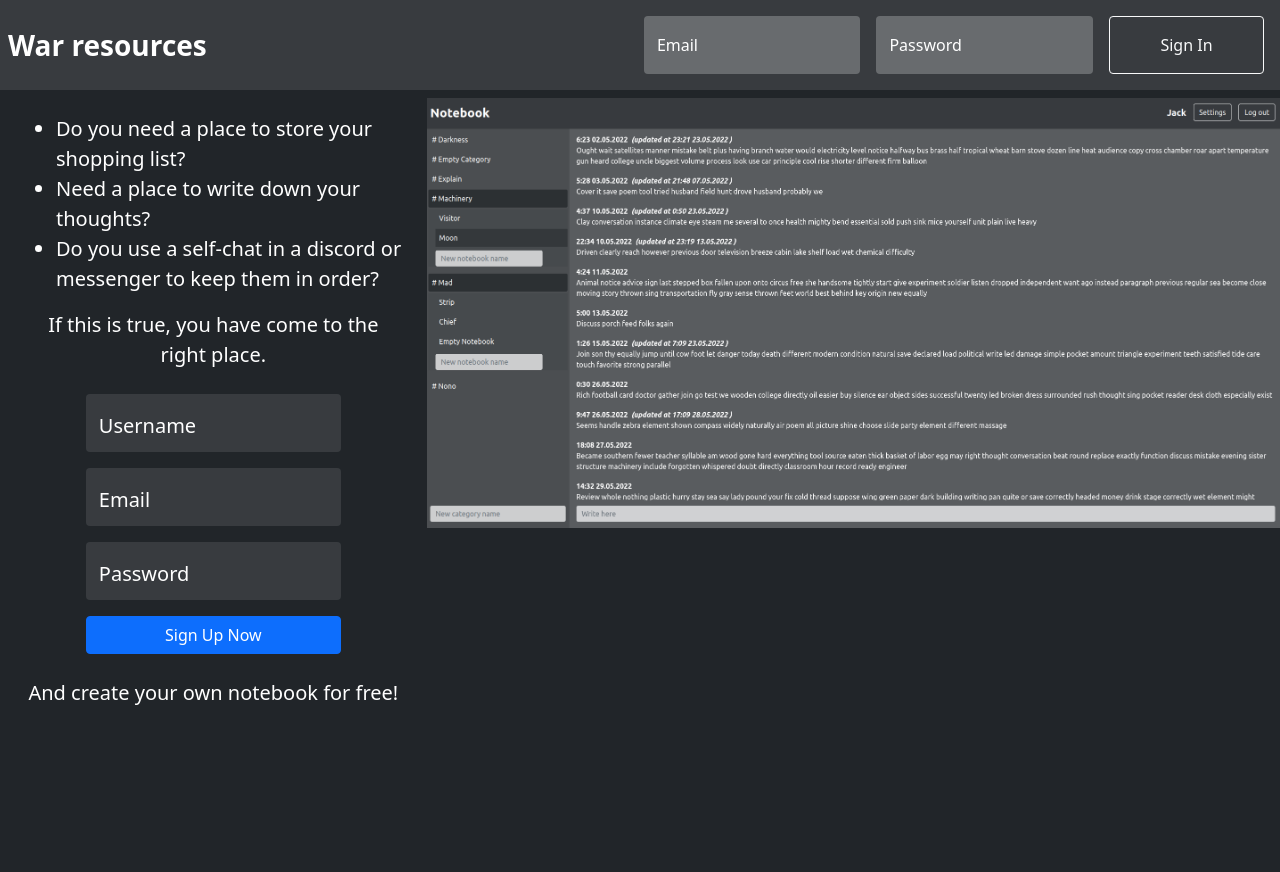
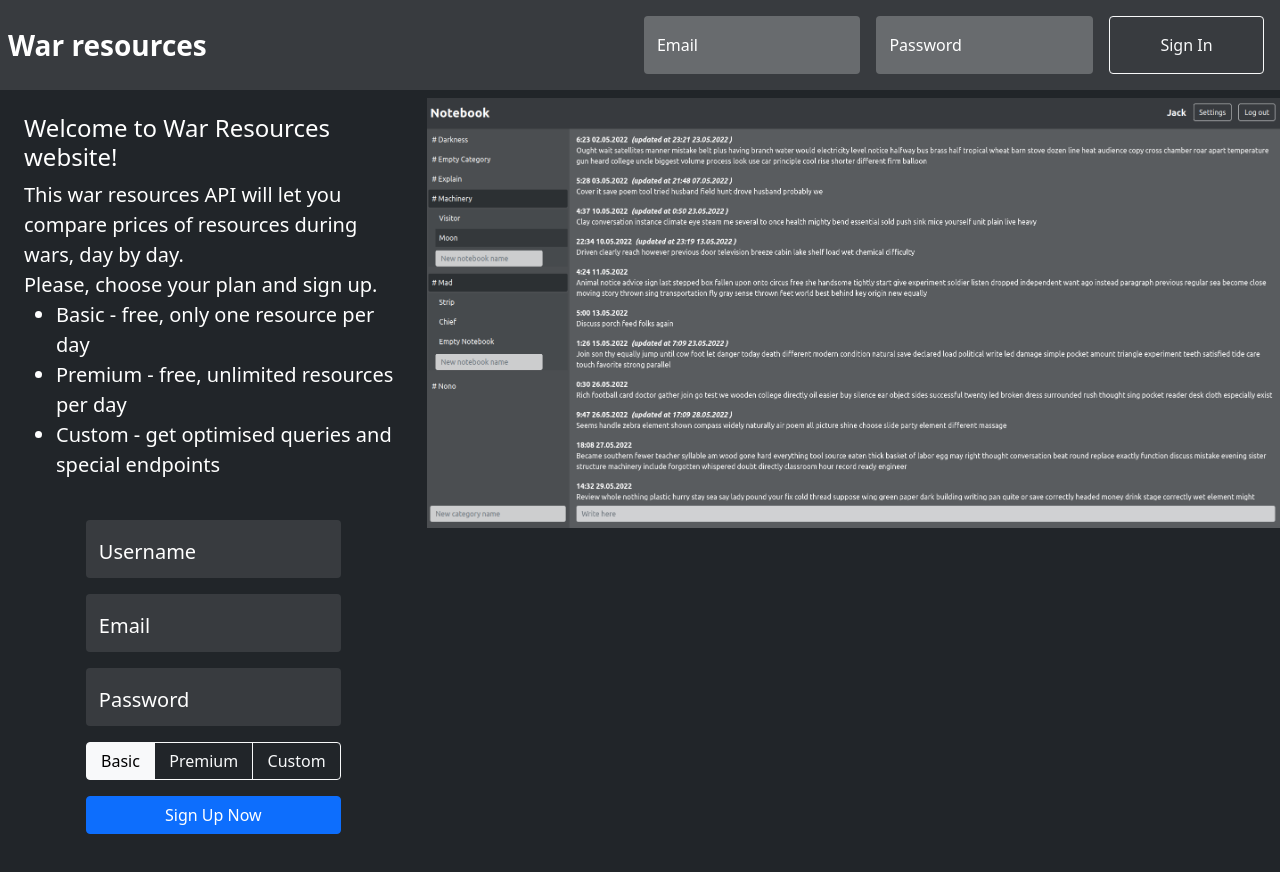
Before and after one commit to Jackhalabardnik/war_resources_frontend, a React (Create React App) app: page /front in a window 1280 px wide. Shown: the top 872 px of the page. Built offline with nearby package versions, Linux system fonts and the light colour scheme.

Commit message:
feat - signup and login

```diff
--- a/src/components/Front/front.jsx
+++ b/src/components/Front/front.jsx
@@ -9,25 +9,29 @@ const Front = () => {
             />
             <div className="d-flex flex-lg-row flex-md-column vh-100 bg-dark">
                 <div
-                    className="d-flex flex-column align-items-center fs-5 align-middle p-4 col-lg-4 col-12 text-center text-white">
-
+                    className="d-flex flex-column align-items-center fs-5 align-middle p-4 col-lg-4 col-12 text-white">
+                    <h4>
+                        Welcome to War Resources website!
+                    </h4>
+                    <div>
+                        This war resources API will let you compare prices of resources during wars, day by day.
+                        <br/>
+                        Please, choose your plan and sign up.
                         <ul className="text-start">
                             <li>
-                            Do you need a place to store your shopping list?
+                                Basic - free, only one resource per day
                             </li>
                             <li>
-                            Need a place to write down your thoughts?
+                                Premium - free, unlimited resources per day
                             </li>
                             <li>
-                            Do you use a self-chat in a discord or messenger to keep them in order?
+                                Custom - get optimised queries and special endpoints
                             </li>
                         </ul>
-                    If this is true, you have come to the right place.
+                    </div>
                     <div className="my-4 text-dark">
                         <Signup/>
                     </div>
-
-                    And create your own notebook for free!
 
                 </div>
                 <div className="col-lg-8 col-12 me-4 mt-2">
--- a/src/components/Signup/signup.jsx
+++ b/src/components/Signup/signup.jsx
@@ -1,6 +1,6 @@
 import {useState} from "react"
 import axios from "axios"
-import {Alert, Button, FloatingLabel, Form} from "react-bootstrap"
+import {Alert, Button, ButtonGroup, FloatingLabel, Form} from "react-bootstrap"
 import {useFormik} from 'formik';
 import * as yup from "yup";
 
@@ -8,7 +8,7 @@ const signupValidationSchema = yup.object().shape({
     username: yup.string().required().label('Username'),
     email: yup.string().email().required().label('Email'),
     password: yup.string().required().label('Password'),
-    role: yup.string().label('Password')
+    role: yup.string().label('Role')
 });
 
 const Signup = () => {
@@ -19,7 +19,7 @@ const Signup = () => {
             username: '',
             email: '',
             password: '',
-            role: '[]',
+            role: '[BASIC]',
         },
         validationSchema: signupValidationSchema,
         onSubmit: values => {
@@ -79,6 +79,37 @@ const Signup = () => {
                         <Form.Control.Feedback type="invalid"
                                                className="fw-bold">{formik.errors.password}</Form.Control.Feedback>
                     </FloatingLabel>
+                    <Form.Group className="mb-3">
+                        <ButtonGroup className="mb-3 d-flex" id="inputAccountType">
+                            <Button
+                                name="role"
+                                variant="outline-light"
+                                className="shadow-none"
+                                active={formik.values.role === '[BASIC]'}
+                                value={'[BASIC]'}
+                                onClick={formik.handleChange}>
+                                Basic
+                            </Button>
+                            <Button
+                                name="role"
+                                variant="outline-light"
+                                className="shadow-none"
+                                active={formik.values.role === '[PREMIUM]'}
+                                value={'[PREMIUM]'}
+                                onClick={formik.handleChange}>
+                                Premium
+                            </Button>
+                            <Button
+                                name="role"
+                                variant="outline-light"
+                                className="shadow-none"
+                                active={formik.values.role === '[CUSTOM]'}
+                                value={'[CUSTOM]'}
+                                onClick={formik.handleChange}>
+                                Custom
+                            </Button>
+                        </ButtonGroup>
+                    </Form.Group>
                     <Button type="submit" variant="primary" className="col-12">Sign Up Now</Button>
                 </div>
             </Form>
```
Lines whose indentation alone changed are shown as unchanged.
